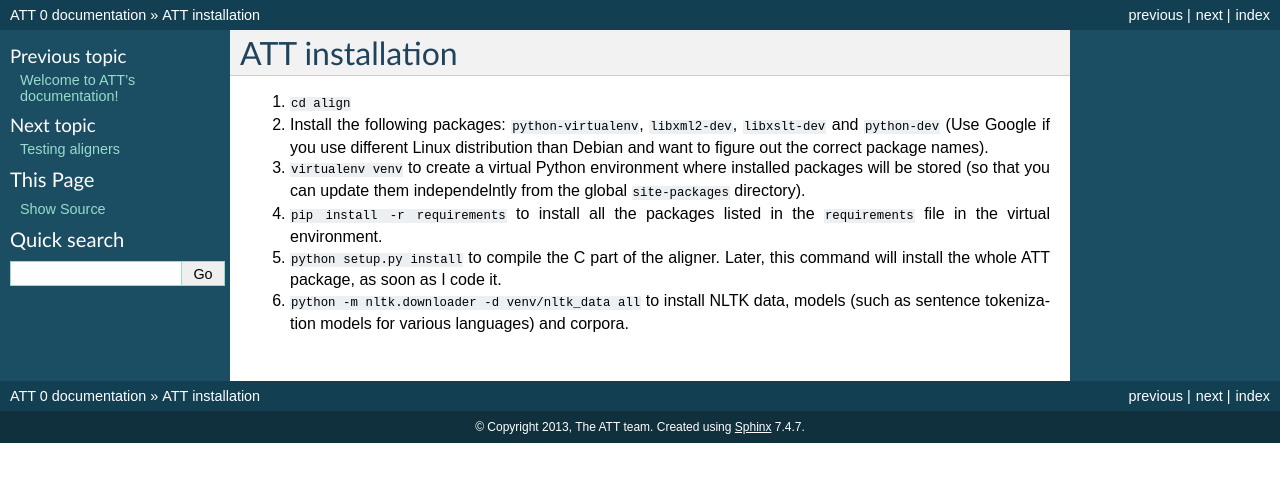
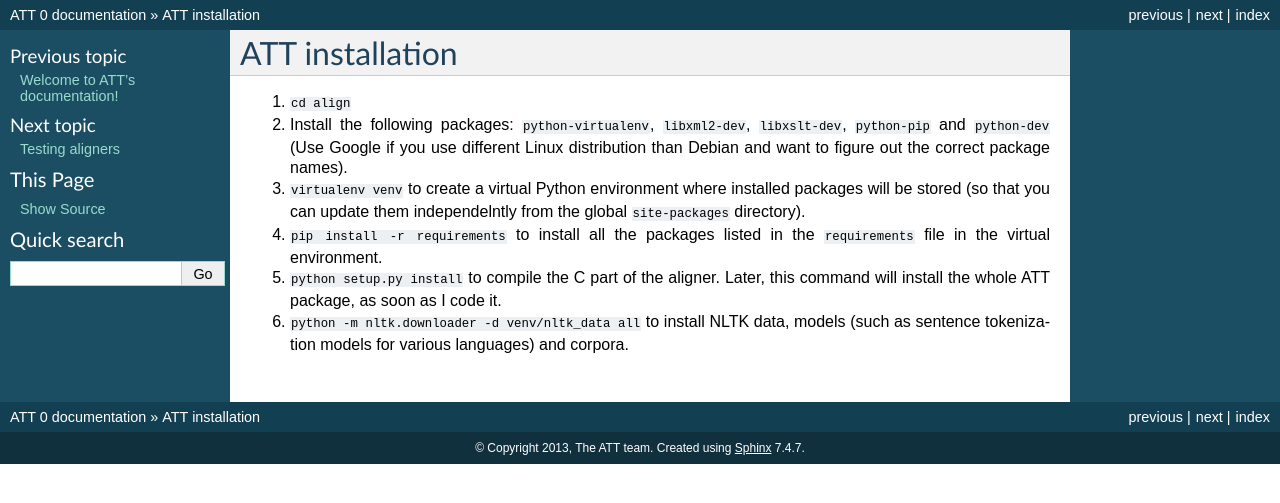
Before and after one commit to kazet/ATT, a Sphinx documentation site: the page built from att/doc/installation.rst, in a window 1280 px wide. Shown: the top 503 px of the page. Built offline with Sphinx 7.4.7, drawn with Linux system fonts in a browser that asks for light colours.

```diff
--- a/att/doc/code/module_conventions.rst
+++ b/att/doc/code/module_conventions.rst
@@ -24,5 +24,5 @@ See :doc:`subclassing_conventions`
 Docstrings
 ----------
 
-Module docstring should link to any documentation related. Use document names
-in the docstrings.
+Module docstring should contain a link to any documentation related. Use
+document names in the docstrings.
--- a/att/doc/installation.rst
+++ b/att/doc/installation.rst
@@ -4,8 +4,9 @@ ATT installation
 
 #. ``cd align``
 #. Install the following packages: ``python-virtualenv``, ``libxml2-dev``,
-   ``libxslt-dev`` and ``python-dev`` (Use Google if you use different Linux
-   distribution than Debian and want to figure out the correct package names).
+   ``libxslt-dev``, ``python-pip`` and ``python-dev`` (Use Google if you use
+   different Linux distribution than Debian and want to figure out the correct
+   package names).
 #. ``virtualenv venv`` to create a virtual Python environment where installed
    packages will be stored (so that you can update them independelntly from the
    global ``site-packages`` directory).
```
Also changed, not shown: README.md (+3 -1 lines).
